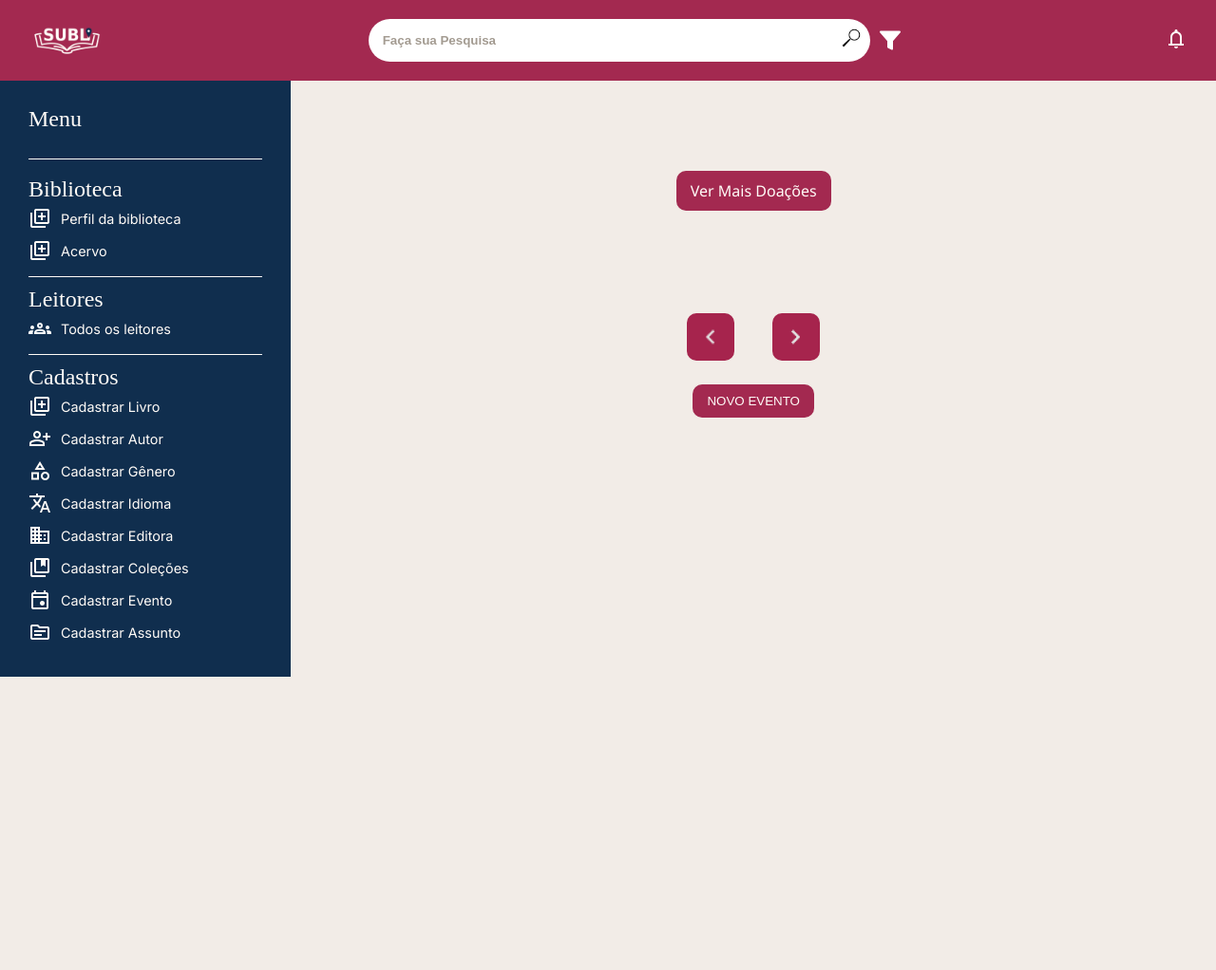
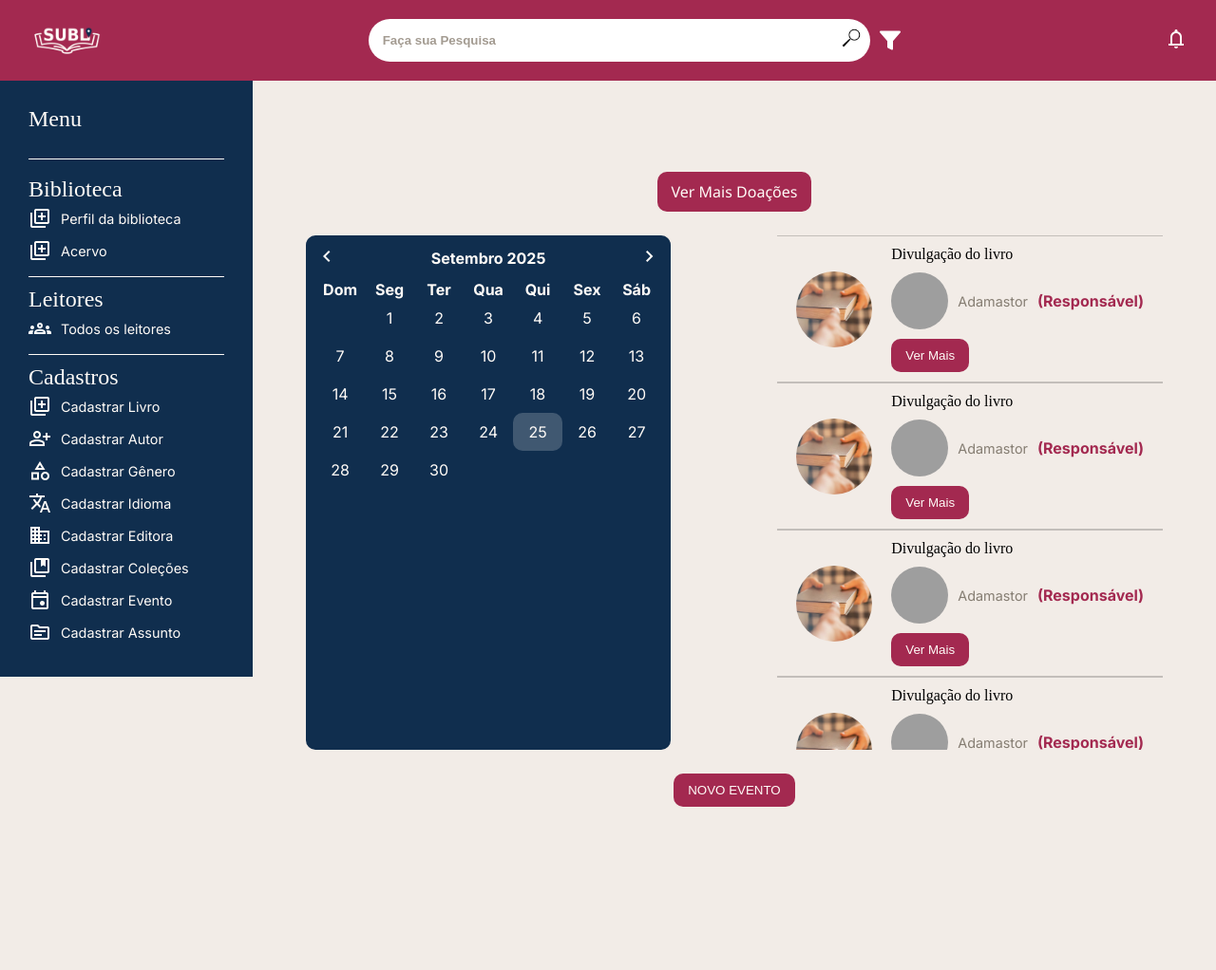
Before and after one commit to DEP0o1/SUBLI, a PHP site: page /Bhome.php in a window 1280 px wide. Shown: the top 1022 px of the page at 95% size. Run offline with PHP 8.4, Linux system fonts and the light colour scheme; data that the repository does not hold is empty; some web fonts are replaced; grey boxes are pictures that could not be loaded.

Commit message:
ceventos bibiotecario em andamento

```diff
--- a/Bhome.php
+++ b/Bhome.php
@@ -172,24 +172,110 @@ require_once './complementos/headerBibliotecario.php';
     </div>
     <div class="btndoacoes"><a class="btnRosa" href="BsolicDoacao.php">Ver Mais Doações</a></div>
 
-    <div class="areaEventos">
-      <div class="eventosTitulo">
-        <h1>Eventos</h1>
+   <section class="eventos">
+  <div class="calendario">
+    <!-- calendario -->
+  </div>
+
+  <div class="lista">
+
+    <div class="item-lista">
+      <div class="imagem-item-lista">
+        <img src="img/doar.png" alt="">
       </div>
-      <div class="resultadoEventos">
-        <div class="setaEsquerda"><img src="img/LEFT.png" alt="" /></div>
-          <?php
-        $evento = new EventoView;
-        $evento->ExibirEventos();
-      ?>
-        <div class="setaDireita"><img src="img/RIGHT.png" alt="" /></div>
+      <div class="conteudo-item-lista">
+        <h2>Divulgação do livro </h2>
+        <div class="conteudo-item-lista-doador">
+          <img src="https://cdn.sfstation.com/assets/images/events/08/24802081856853977_orig.jpg" alt="">
+          <p>Adamastor</p>
+          <h3>(Responsável)</h3>
+        </div>
+        <button class="btnRosa">
+          Ver Mais
+        </button>
       </div>
     </div>
+
+    <div class="item-lista">
+      <div class="imagem-item-lista">
+        <img src="img/doar.png" alt="">
+      </div>
+      <div class="conteudo-item-lista">
+        <h2>Divulgação do livro </h2>
+        <div class="conteudo-item-lista-doador">
+          <img src="https://cdn.sfstation.com/assets/images/events/08/24802081856853977_orig.jpg" alt="">
+          <p>Adamastor</p>
+          <h3>(Responsável)</h3>
+        </div>
+        <button class="btnRosa">
+          Ver Mais
+        </button>
+      </div>
+    </div>
+
+    <div class="item-lista">
+      <div class="imagem-item-lista">
+        <img src="img/doar.png" alt="">
+      </div>
+      <div class="conteudo-item-lista">
+        <h2>Divulgação do livro </h2>
+        <div class="conteudo-item-lista-doador">
+          <img src="https://cdn.sfstation.com/assets/images/events/08/24802081856853977_orig.jpg" alt="">
+          <p>Adamastor</p>
+          <h3>(Responsável)</h3>
+        </div>
+        <button class="btnRosa">
+          Ver Mais
+        </button>
+      </div>
+    </div>
+
+    <div class="item-lista">
+      <div class="imagem-item-lista">
+        <img src="img/doar.png" alt="">
+      </div>
+      <div class="conteudo-item-lista">
+        <h2>Divulgação do livro </h2>
+        <div class="conteudo-item-lista-doador">
+          <img src="https://cdn.sfstation.com/assets/images/events/08/24802081856853977_orig.jpg" alt="">
+          <p>Adamastor</p>
+          <h3>(Responsável)</h3>
+        </div>
+        <button class="btnRosa">
+          Ver Mais
+        </button>
+      </div>
+    </div>
+
+    <div class="item-lista">
+      <div class="imagem-item-lista">
+        <img src="img/doar.png" alt="">
+      </div>
+      <div class="conteudo-item-lista">
+        <h2>Divulgação do livro </h2>
+        <div class="conteudo-item-lista-doador">
+          <img src="https://cdn.sfstation.com/assets/images/events/08/24802081856853977_orig.jpg" alt="">
+          <p>Adamastor</p>
+          <h3>(Responsável)</h3>
+        </div>
+        <button class="btnRosa">
+          Ver Mais
+        </button>
+      </div>
+    </div>
+
+  </div>
+</section>
     <div class="btnNovoEvento">
       <button class="btnRosa">NOVO EVENTO</button>
     </div>
   </div>
 </main>
 
+          <!-- <?php
+        $evento = new EventoView;
+        $evento->ExibirEventos();
+      ?>  -->
+      <script src="js/componentesJS/calendario.js"></script>
 </body>
 </html>
--- a/classes/views/EventoView.php
+++ b/classes/views/EventoView.php
@@ -17,6 +17,24 @@ public function ExibirEventos($evento = new Evento){
           <p>data: {$Evento->dt_evento}</p>
           <button class='btnRosa'>Ver Mais</button>
         </div>
+
+        <div class='item-lista'>
+      <div class='imagem-item-lista'>
+        <img src='img/doar.png' alt=''>
+      </div>
+      <div class='conteudo-item-lista'>
+        <h2>{$Evento->nm_evento}</h2>
+        <div class='conteudo-item-lista-doador'>
+          <img src='https://cdn.sfstation.com/assets/images/events/08/24802081856853977_orig.jpg' alt=''>
+          <p>Adamastor</p>
+          <h3>(Responsável)</h3>
+        </div>
+        <button class='btnRosa'>
+          Ver Mais
+        </button>
+      </div>
+    </div>
+?>
             ";
 
 
--- a/css/bibliotecario.css
+++ b/css/bibliotecario.css
@@ -456,6 +456,10 @@ p {
 
 /*------------------menu lateral--------------------------------------------------------------------------------------------------------*/
 
+
+html {
+  height: fit-content;
+}
 .topo {
   display: flex;
   justify-content: space-between;
@@ -472,7 +476,7 @@ aside {
   top: 0;
   background-color: var(--azul);
   color: var(--branco);
-  width: 30vw;
+  width: 25vw;
   padding: 0px 30px 30px 30px;
   height: 100%;
   transition: transform 0.3s ease-in-out;
@@ -623,7 +627,114 @@ aside br {
   align-items: center;
 }
 
-/*----------------------------------------------------------------------------------------------------------------*/
+/*-------------------------calendario---------------------------------------------------------------------------------------*/
+
+.calendario {
+  width: 30vw;
+  background-color: var(--azul);
+  color: var(--branco);
+  padding: var(--gap);
+  border-radius: var(--radius);
+  font-family: "Inter";
+}
+
+.calendario span {
+  color: var(--branco);
+}
+
+.calendario-cabecalho {
+  display: flex;
+  justify-content: space-between;
+  align-items: center;
+  margin-bottom: var(--gap);
+  font-weight: bold;
+}
+
+.calendario-botao {
+  background: none;
+  border: none;
+  color: var(--branco);
+  cursor: pointer;
+}
+
+.calendario-semana {
+  display: grid;
+  grid-template-columns: repeat(7, 1fr);
+  text-align: center;
+  font-weight: bold;
+  cursor: default;
+}
+
+.calendario-dias {
+  display: grid;
+  grid-template-columns: repeat(7, 1fr);
+  text-align: center;
+}
+
+.calendario-dia {
+  padding: var(--gap);
+  cursor: default;
+}
+
+.calendario-dia.hoje {
+  background-color: rgba(255, 255, 255, 0.2);
+  border-radius: var(--radius);
+}
+
+/*-----------------------------eventos------------------------------------------------------------------*/
+
+.eventos {
+  display: flex;
+  justify-content: space-around;
+  width: 100%;
+  flex-direction: row;
+  height: 50vh;
+}
+
+.lista h1 {
+  margin: 0;
+}
+
+.item-lista {
+  width: 100%;
+  display: flex;
+  align-items: center;
+  gap: var(--gap);
+  border-bottom: var(--border);
+  border-top: var(--border);
+}
+
+.item-lista h1 {
+  margin: 0;
+}
+
+.item-lista h3 {
+  color: var(--vinho);
+}
+
+.item-lista img {
+  width: 100%;
+  height: 100%;
+  object-fit: cover;
+  border-radius: var(--radius);
+  padding: var(--gap);
+}
+
+.imagem-item-lista {
+  width: 150px;
+  height: 150px;
+  border-radius: var(--radius);
+}
+
+.conteudo-item-lista {
+  display: flex;
+  flex-direction: column;
+  align-items: flex-start;
+  gap: var(--gap);
+}
+
+
+/*------------------------------------------------------------------------------------*/
 .resultadoPesquisa {
   display: flex;
   flex-direction: row;
@@ -1426,11 +1537,13 @@ height: 65vh;
 .lista {
   display: flex;
   flex-direction: column;
-  width: 100%;
+  width: 40%;
   height: 100%;
   text-align: left;
   overflow-y: scroll;
 }
+
+
 
 .lista-leitores {
   height: 70vh;
```
